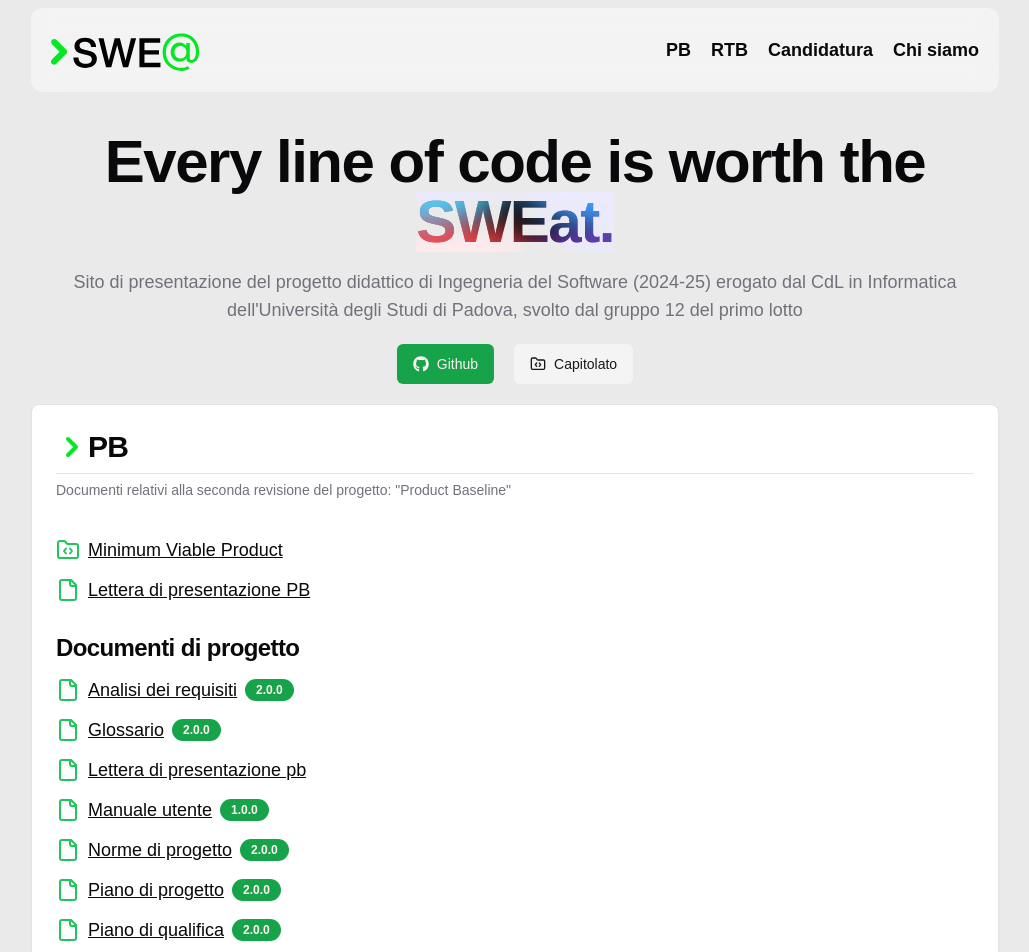
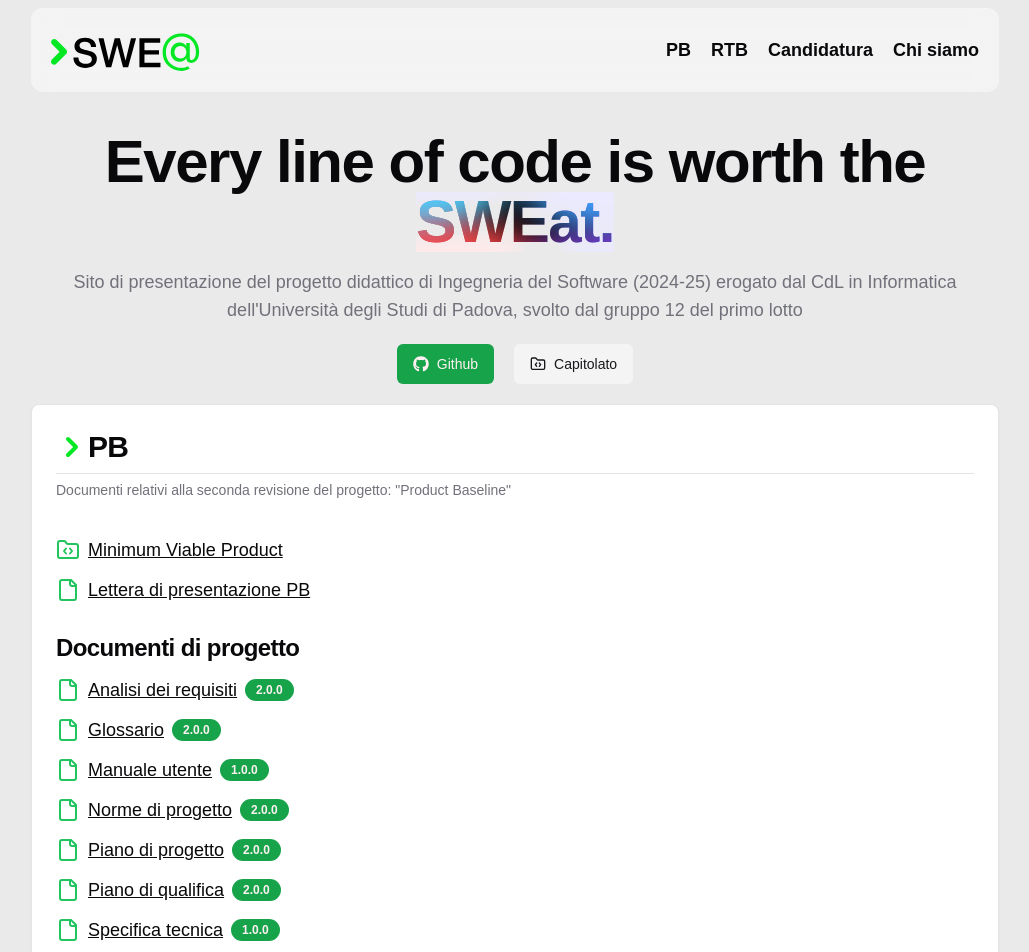
Before and after one commit to SWEatUNIPD/sweatunipd.github.io, a Next.js app: page / in a window 1280 px wide. Shown: the top 952 px of the page, without its empty margins (125-1154 px from the left). Built offline with nearby package versions, Linux system fonts and the light colour scheme.

Commit message:
Fix sito

```diff
--- a/app/page.tsx
+++ b/app/page.tsx
@@ -300,7 +300,9 @@
               Documenti di progetto
             </h3>
             <div className='w-full'>
-              {fileListing.pb.documenti_generali?.map((element, idx) => (
+              {fileListing.pb.documenti_generali
+                ?.filter((doc) => doc.nome.indexOf("lettera") == -1)
+                .map((element, idx) => (
                   <File
                     key={idx}
                     nome={element.nome}
```
Lines whose indentation alone changed are shown as unchanged.
